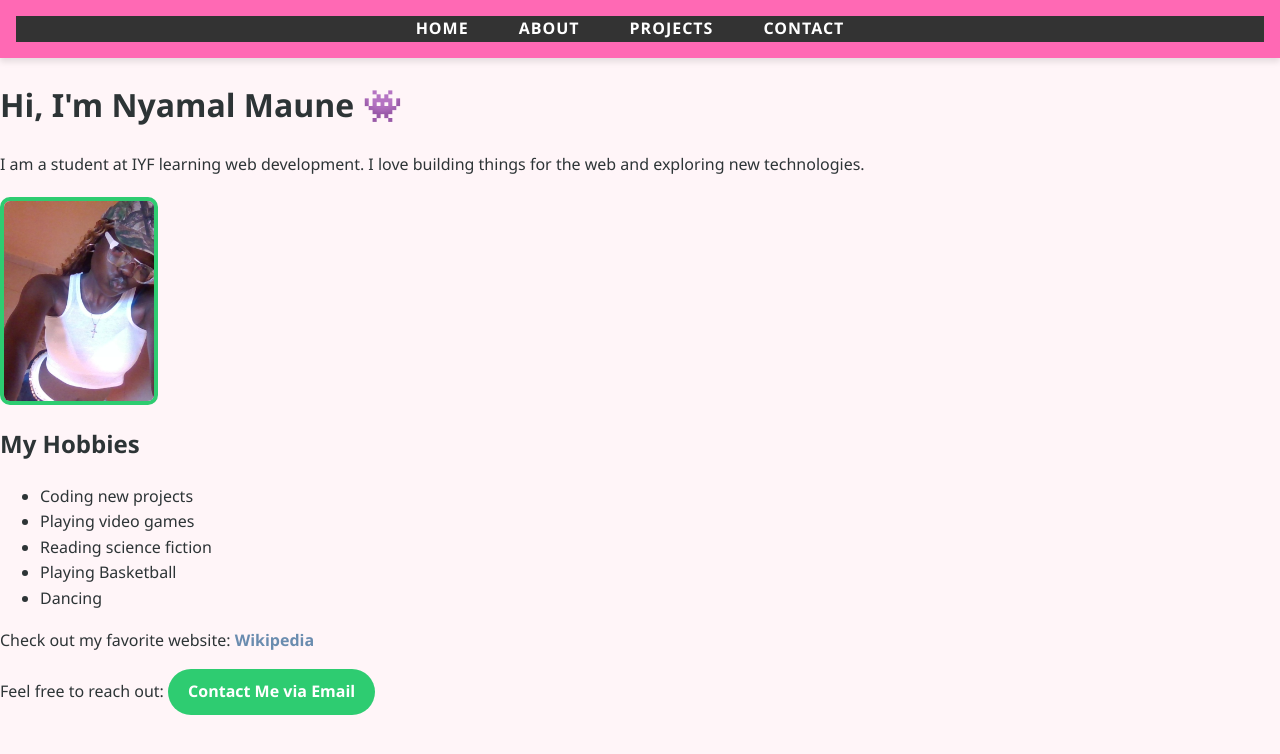
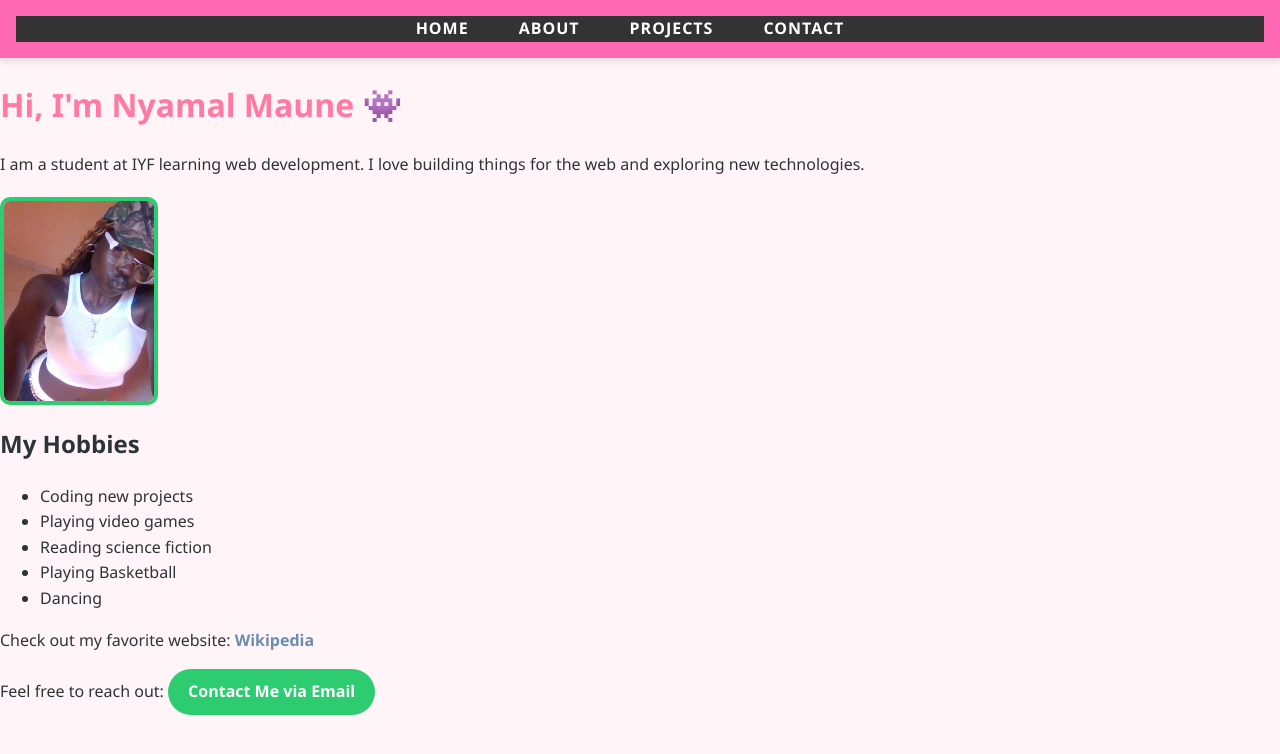
Before and after one commit to maune-tut/iyf-s10-week-01-maune-tut, a plain HTML site: page index.html in a window 1280 px wide. Drawn offline with Linux system fonts and the light colour scheme.

Commit message:
tweaked heading color

```diff
--- a/style.css
+++ b/style.css
@@ -197,3 +197,7 @@ a:hover {
     color: #ff7aa2;
     transform: scale(1.05);
 }
+/* Example change */
+h1 {
+    color: #ff7aa2; /* new hover color */
+}
```
